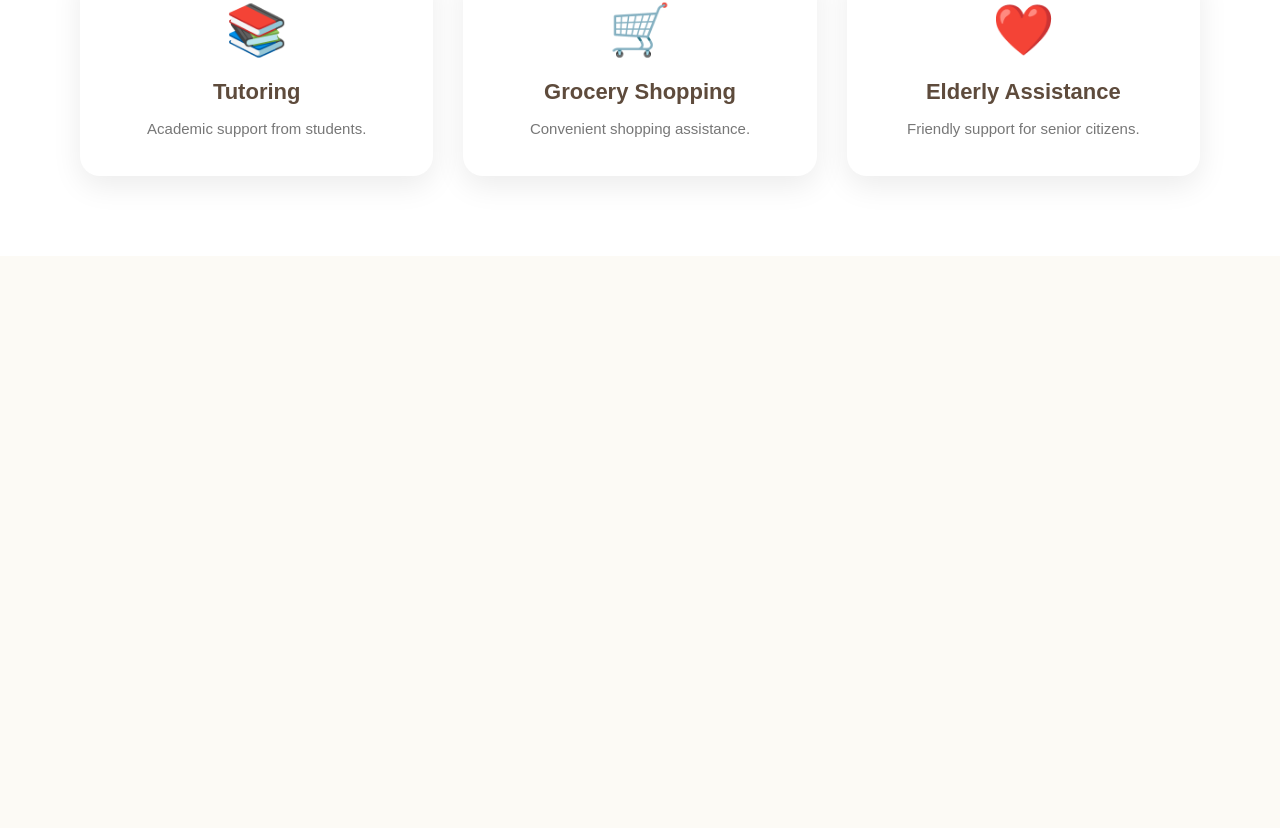
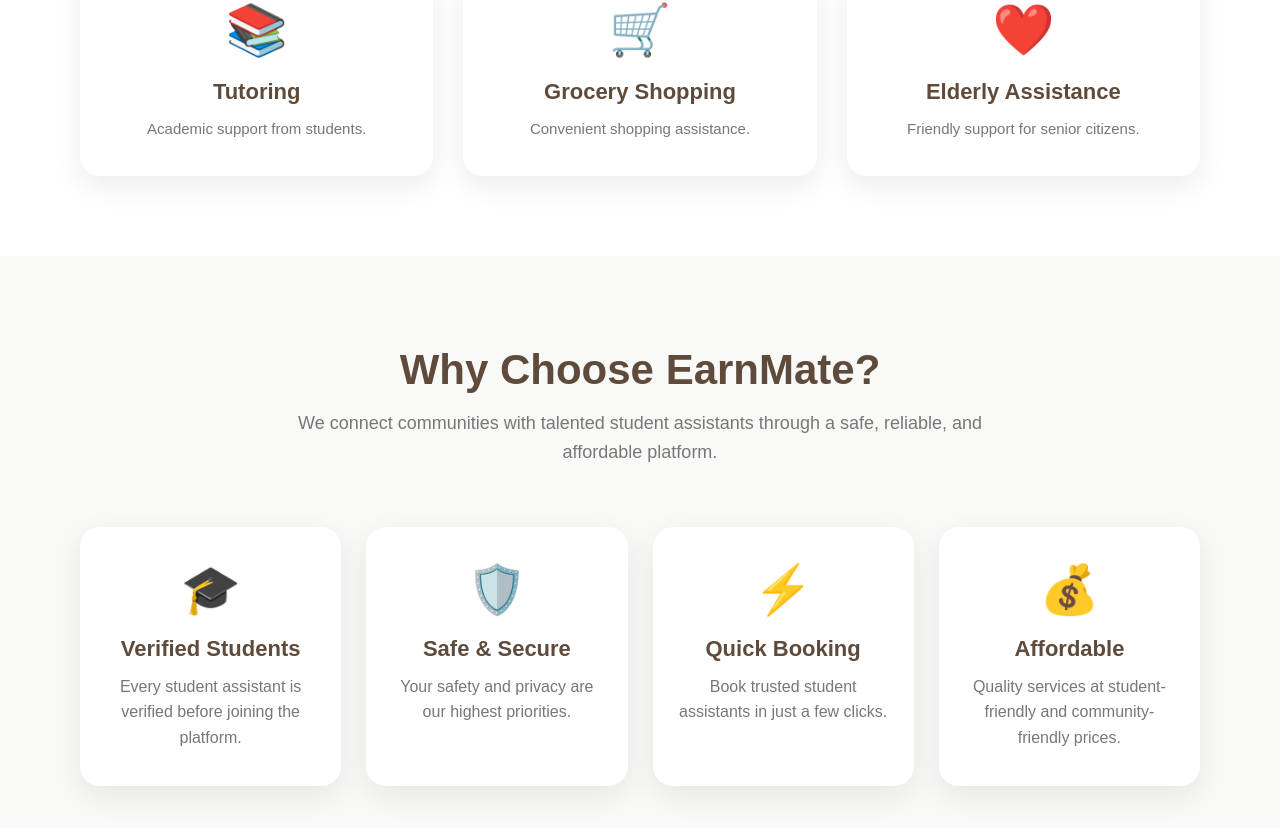
Before and after one commit to RagiSrinija27/earnmate-platform, a React (Vite) app in the folder frontend/: page / in a window 1280 px wide. Shown: the part 1570-2398 px from the top of the page. Before the commit the page ends 1826 px from the top, so only its background shows below. Built offline with nearby package versions, Linux system fonts and the light colour scheme.

Commit message:
Add Why Choose Us section

```diff
--- a/frontend/src/App.jsx
+++ b/frontend/src/App.jsx
@@ -3,6 +3,7 @@ import "./App.css";
 import Navbar from "./components/Navbar/Navbar";
 import Hero from "./components/Hero/Hero";
 import PopularServices from "./components/PopularServices/PopularServices";
+import WhyChooseUs from "./components/WhyChooseUs/WhyChooseUs";
 
 function App() {
   return (
@@ -10,6 +11,7 @@ function App() {
       <Navbar />
       <Hero />
       <PopularServices />
+      <WhyChooseUs />
     </>
   );
 }
--- a/frontend/src/components/WhyChooseUs/WhyChooseUs.css
+++ b/frontend/src/components/WhyChooseUs/WhyChooseUs.css
@@ -0,0 +1,54 @@
+.why-section {
+    padding: 90px 80px;
+    background: #f9faf8;
+    text-align: center;
+}
+
+.why-section h2 {
+    font-size: 42px;
+    color: #5E4B3C;
+    margin-bottom: 15px;
+}
+
+.why-subtitle {
+    max-width: 700px;
+    margin: 0 auto 60px;
+    color: #777;
+    font-size: 18px;
+    line-height: 1.6;
+}
+
+.why-grid {
+    display: grid;
+    grid-template-columns: repeat(4, 1fr);
+    gap: 25px;
+}
+
+.why-card {
+    background: white;
+    padding: 35px 25px;
+    border-radius: 20px;
+    transition: 0.3s;
+    box-shadow: 0 10px 30px rgba(0,0,0,.08);
+}
+
+.why-card:hover {
+    transform: translateY(-8px);
+    box-shadow: 0 18px 35px rgba(0,0,0,.12);
+}
+
+.why-icon {
+    font-size: 48px;
+    margin-bottom: 18px;
+}
+
+.why-card h3 {
+    color: #5E4B3C;
+    margin-bottom: 12px;
+    font-size: 22px;
+}
+
+.why-card p {
+    color: #777;
+    line-height: 1.6;
+}
--- a/frontend/src/components/WhyChooseUs/WhyChooseUs.jsx
+++ b/frontend/src/components/WhyChooseUs/WhyChooseUs.jsx
@@ -0,0 +1,51 @@
+import "./WhyChooseUs.css";
+
+const features = [
+  {
+    icon: "🎓",
+    title: "Verified Students",
+    desc: "Every student assistant is verified before joining the platform.",
+  },
+  {
+    icon: "🛡️",
+    title: "Safe & Secure",
+    desc: "Your safety and privacy are our highest priorities.",
+  },
+  {
+    icon: "⚡",
+    title: "Quick Booking",
+    desc: "Book trusted student assistants in just a few clicks.",
+  },
+  {
+    icon: "💰",
+    title: "Affordable",
+    desc: "Quality services at student-friendly and community-friendly prices.",
+  },
+];
+
+function WhyChooseUs() {
+  return (
+    <section className="why-section">
+      <h2>Why Choose EarnMate?</h2>
+
+      <p className="why-subtitle">
+        We connect communities with talented student assistants through a safe,
+        reliable, and affordable platform.
+      </p>
+
+      <div className="why-grid">
+        {features.map((feature, index) => (
+          <div className="why-card" key={index}>
+            <div className="why-icon">{feature.icon}</div>
+
+            <h3>{feature.title}</h3>
+
+            <p>{feature.desc}</p>
+          </div>
+        ))}
+      </div>
+    </section>
+  );
+}
+
+export default WhyChooseUs;
```
